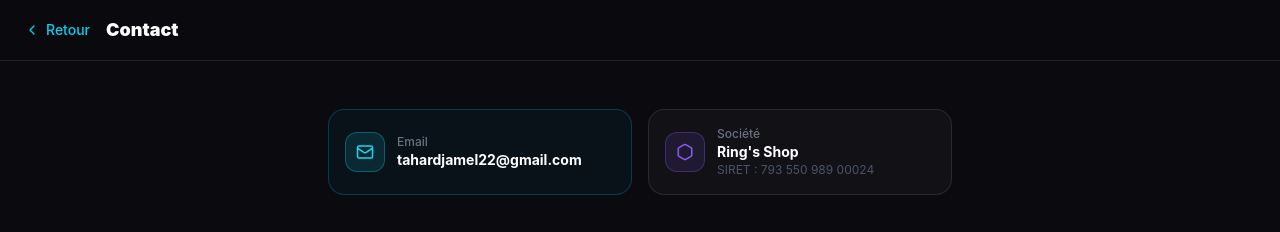
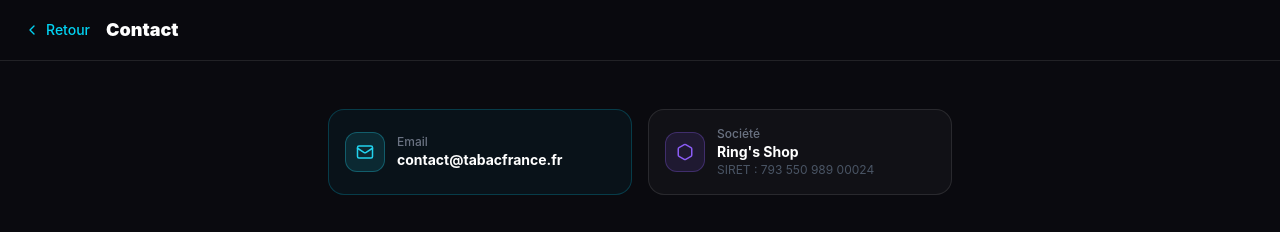
Before and after one commit to tabacliberation/fidelite-tabac-saas, a Next.js app: page /contact in a window 1280 px wide. Shown: the top 232 px of the page. Built offline with nearby package versions, Linux system fonts and the light colour scheme.

Commit message:
Replace contact email with contact@tabacfrance.fr

```diff
--- a/app/cgv/page.tsx
+++ b/app/cgv/page.tsx
@@ -90,8 +90,8 @@ export default function CGVPage() {
           <h2 className="text-cyan-400 font-black text-base sm:text-lg mb-3 uppercase tracking-widest">8. Contact</h2>
           <p>
             Pour toute question relative aux présentes CGV :{' '}
-            <a href="mailto:tahardjamel22@gmail.com" className="text-cyan-400 underline hover:text-cyan-300">
-              tahardjamel22@gmail.com
+            <a href="mailto:contact@tabacfrance.fr" className="text-cyan-400 underline hover:text-cyan-300">
+              contact@tabacfrance.fr
             </a>
           </p>
         </section>
--- a/app/contact/page.tsx
+++ b/app/contact/page.tsx
@@ -14,7 +14,7 @@ export default function ContactPage() {
       `Nom : ${form.name}\nEmail : ${form.email}\n\n${form.message}`
     )
     const subject = encodeURIComponent(form.subject || 'Contact TabacFrance')
-    window.location.href = `mailto:tahardjamel22@gmail.com?subject=${subject}&body=${body}`
+    window.location.href = `mailto:contact@tabacfrance.fr?subject=${subject}&body=${body}`
     setSent(true)
   }
 
@@ -36,7 +36,7 @@ export default function ContactPage() {
 
         {/* Infos directes */}
         <div className="grid grid-cols-1 sm:grid-cols-2 gap-4 mb-8">
-          <a href="mailto:tahardjamel22@gmail.com"
+          <a href="mailto:contact@tabacfrance.fr"
             className="flex items-center gap-3 rounded-2xl p-4 border border-cyan-500/25 bg-cyan-500/5 hover:bg-cyan-500/10 transition-colors group"
           >
             <div className="w-10 h-10 rounded-xl flex items-center justify-center shrink-0"
@@ -46,7 +46,7 @@ export default function ContactPage() {
             <div>
               <p className="text-xs text-gray-500 font-medium">Email</p>
               <p className="text-sm font-bold text-white group-hover:text-cyan-400 transition-colors">
-                tahardjamel22@gmail.com
+                contact@tabacfrance.fr
               </p>
             </div>
           </a>
--- a/app/mentions-legales/page.tsx
+++ b/app/mentions-legales/page.tsx
@@ -20,8 +20,8 @@ export default function MentionsLegalesPage() {
             <p><span className="text-white font-semibold">SIRET :</span> 793 550 989 00024</p>
             <p><span className="text-white font-semibold">Responsable de la publication :</span> Tahar Djamel</p>
             <p><span className="text-white font-semibold">Email :</span>{' '}
-              <a href="mailto:tahardjamel22@gmail.com" className="text-cyan-400 underline hover:text-cyan-300">
-                tahardjamel22@gmail.com
+              <a href="mailto:contact@tabacfrance.fr" className="text-cyan-400 underline hover:text-cyan-300">
+                contact@tabacfrance.fr
               </a>
             </p>
           </div>
@@ -57,8 +57,8 @@ export default function MentionsLegalesPage() {
           </p>
           <p className="mt-2">
             Conformément au Règlement Général sur la Protection des Données (RGPD) et à la loi Informatique et Libertés, vous disposez d&apos;un droit d&apos;accès, de rectification et de suppression de vos données. Pour exercer ce droit, contactez-nous à{' '}
-            <a href="mailto:tahardjamel22@gmail.com" className="text-cyan-400 underline hover:text-cyan-300">
-              tahardjamel22@gmail.com
+            <a href="mailto:contact@tabacfrance.fr" className="text-cyan-400 underline hover:text-cyan-300">
+              contact@tabacfrance.fr
             </a>.
           </p>
         </section>
```
